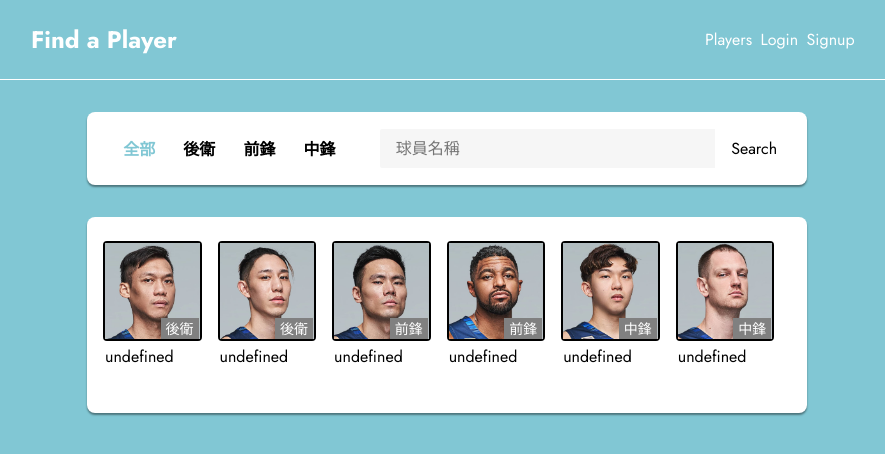
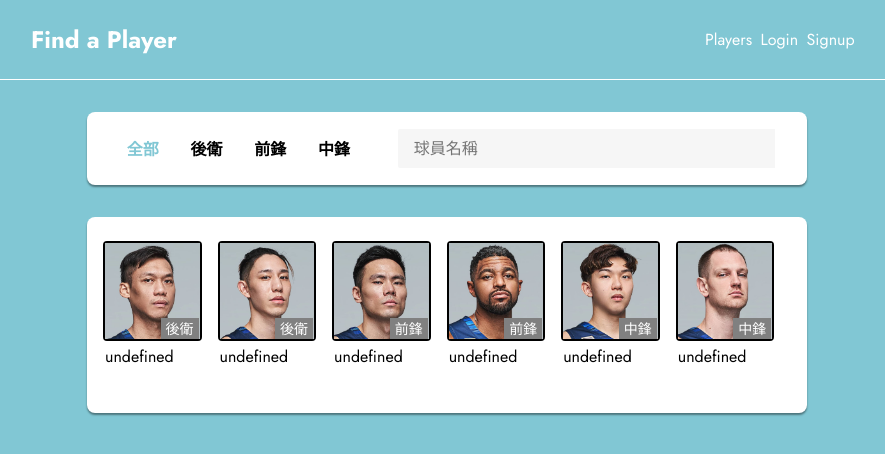
Before and after one commit to Furxx2000/Vue-Find-Players, a Vue app: page /players in a window 1280 px wide. Shown: the top 454 px of the page, without its empty margins (193-1078 px from the left). Built offline with nearby package versions, Linux system fonts and the light colour scheme.

Commit message:
input新增props及emits

```diff
--- a/src/components/players/PlayersFilter.vue
+++ b/src/components/players/PlayersFilter.vue
@@ -7,9 +7,13 @@
         <li id="forward" @click="clicked">前鋒</li>
         <li id="center" @click="clicked">中鋒</li>
       </ul>
-      <form>
-        <input type="text" placeholder="球員名稱" />
-        <base-button>Search</base-button>
+      <form @submit.prevent>
+        <input
+          type="search"
+          placeholder="球員名稱"
+          @input="search"
+          :value="searchTerm"
+        />
       </form>
     </section>
   </base-card>
@@ -19,10 +23,15 @@
 import { ref } from "vue";
 
 export default {
-  emits: ["position-filter"],
+  props: ["searchTerm"],
+  emits: ["position-filter", "search-term"],
   setup(_, context) {
     const bool = ref(true);
     const beforeTarget = ref(null);
+
+    function search(e) {
+      context.emit("search-term", e.target.value);
+    }
 
     function clicked(e) {
       bool.value = false;
@@ -33,14 +42,14 @@ export default {
 
       beforeTarget.value = e.target;
 
+      e.target.classList.add("active");
+
       const position = e.target.textContent;
-
-      e.target.classList.add("active");
 
       context.emit("position-filter", position);
     }
 
-    return { clicked, bool };
+    return { clicked, bool, search };
   },
 };
 </script>
@@ -76,10 +85,10 @@ ul {
 
 form {
   flex-grow: 2;
-}
+  padding-right: 1.5rem;
 
   input {
-  width: 80%;
+    width: 100%;
     border: none;
     padding: 0.5rem 0.5rem 0.5rem 1rem;
     border-radius: 2px 0 0 2px;
@@ -88,6 +97,7 @@ input {
     outline: none;
     background-color: rgba(128, 128, 128, 0.075);
   }
+}
 
 .active {
   color: $primary-color;
```
Lines whose indentation alone changed are shown as unchanged.
